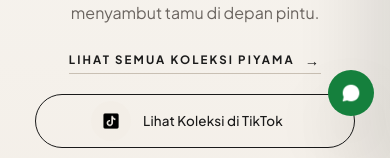
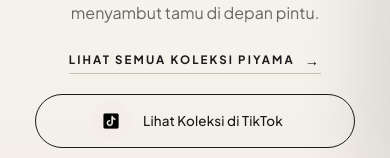
Before and after one commit to LourensiusYudha/Luvea, a Next.js app: page / in a window 390 px wide. Shown: the part 648-806 px from the top of the page. Built offline with nearby package versions, Linux system fonts and the light colour scheme; no server answers.

Commit message:
style(design): FINDING-005 — WhatsApp float tidak lagi menutupi tombol & menu
Mobile (<640px): float disembunyikan karena sticky CTA sudah punya tombol WhatsApp.
Drawer menu + overlay dinaikkan ke z-index 1000/1001 agar di atas float (999).

Co-Authored-By: Claude Opus 5.5 <noreply@anthropic.com>

```diff
--- a/src/components/layout/Nav.module.css
+++ b/src/components/layout/Nav.module.css
@@ -80,7 +80,7 @@
 .overlay {
   position: fixed;
   inset: 0;
-  z-index: 290;
+  z-index: 1000; /* di atas WaFloat (999) dan StickyCta (998) */
   background: rgba(26, 26, 26, .42);
   backdrop-filter: blur(6px);
   -webkit-backdrop-filter: blur(6px);
@@ -93,7 +93,7 @@
 .drawer {
   position: fixed;
   inset: 0;
-  z-index: 300;
+  z-index: 1001;
   width: 100%;
   min-height: 100dvh;
   background:
--- a/src/components/ui/WaFloat.module.css
+++ b/src/components/ui/WaFloat.module.css
@@ -11,11 +11,8 @@
 .waFloat:hover { transform: translateY(-3px); background: var(--wa-hover); }
 .waFloat img { filter: brightness(0) invert(1); }
 
+/* Mobile: sticky CTA bar sudah punya tombol WhatsApp; float di sini
+   hanya menutupi tombol "Belanja" di kartu produk dan menu. */
 @media (max-width: 639px) {
-  .waFloat {
-    bottom: 80px; right: 16px;
-    padding: 13px;
-    border-radius: 50%;
-  }
-  .waFloat span { display: none; }
+  .waFloat { display: none; }
 }
```
